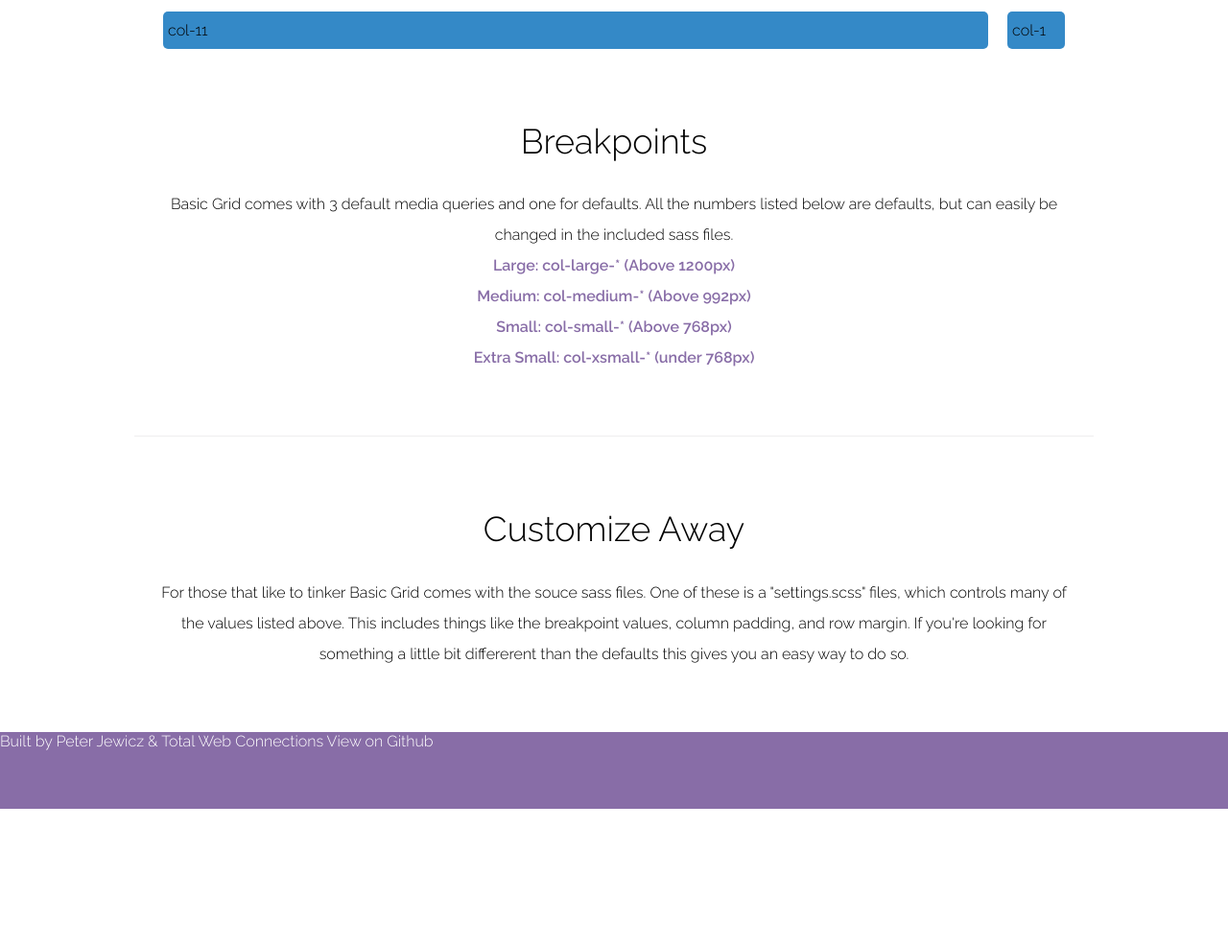
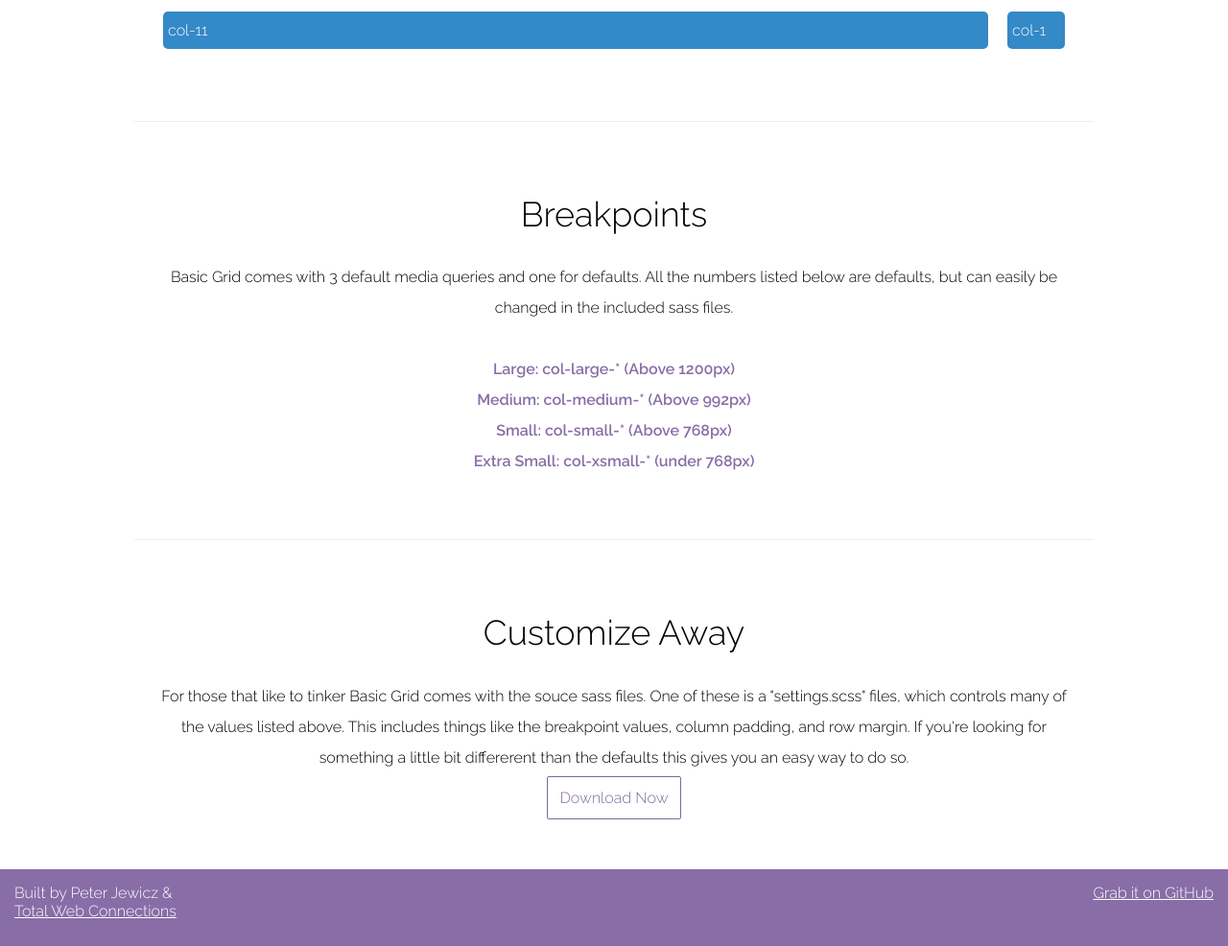
Before and after one commit to peterjewicz/basicGrid, a website: page example/index.html in a window 1280 px wide. Shown: the part 3040-4026 px from the top of the page at 96% size. Before the commit the page ends 3883 px from the top, so only its background shows below. Drawn offline with Linux system fonts and the light colour scheme.

Commit message:
finish up base site

```diff
--- a/example/css/main.css
+++ b/example/css/main.css
@@ -21,7 +21,9 @@ h3{font-size: 1.25rem;}
 .hero div{text-align: center;}
 .downloadButton{color:white; underline: none; text-decoration: none;
 border: 1px solid; padding: 12px; border-radius: 2px; transition: all .3s;}
-.downloadButton:hover{text-decoration: none; background-color: #3489c7; border-color: #317aaf;}
+.downloadButton2{border-color: #80669d; color:#80669d}
+.downloadButton:hover{text-decoration: none; background-color: #3489c8; border-color: #317aaf;}
+.downloadButton2:hover{color:black}
 .scrollWrapper{position: absolute; bottom: 20px; left:0;
 right:0;
 margin-left:auto;
@@ -36,12 +38,11 @@ margin-right:auto;}
 .mainContent{margin-top: 65px;}
 .featuresRow{border-top: 1px solid #efeeef; padding-top: 65px;}
 .rowDemo{border-top: 1px solid #efeeef; padding-top: 65px;}
-.rowDemo .col{ padding: 0 10px 0 10px; margin: 10px 0 10px 0;}
+.rowDemo .col{ padding: 0 10px 0 10px; margin: 10px 0 10px 0; color:white;}
 .rowDemo .col .content{background-color:#3489c7; padding: 10px 0 10px 5px; text-align: left;
 border-radius: 5px;
 }
 .breakpointText{color: #886da7; font-weight: 600;}
-
 
 .footer{height: 10vh; width: 100%;
     color:white;
@@ -50,6 +51,10 @@ border-radius: 5px;
 
 }
 
+.footer .column{padding: 15px 15px 0 15px;}
+.footer a{color:white;}
+.github a{float:right;}
+
 
 @keyframes blink {
     0%   {opacity: 1;}
--- a/example/index.html
+++ b/example/index.html
@@ -15,7 +15,7 @@
 				<h2>The World's Simplest Responsive CSS Grid</h2>
 			</div>
 			<div>
-				<a class="downloadButton" href="#"> Download Now</a>
+				<a class="downloadButton" href="https://github.com/peterjewicz/basicGrid"> Download Now</a>
 			</div>
 			<div class="scrollWrapper">
 				<div class="scrollText">Scroll</div>
@@ -164,11 +164,11 @@
 				<div class="content">col-1</div>
 			</div>
 		</div>
-		<div class="row mainContent">
+		<div class="row mainContent featuresRow">
 			<h2>Breakpoints</h2>
 			<p>Basic Grid comes with 3 default media queries and one for defaults. All the numbers listed below are defaults,
 				but can easily be changed in the included sass files.
-				</br>
+				</br></br>
 				<span class="breakpointText">Large: col-large-* (Above 1200px)</span>
 				</br>
 				<span class="breakpointText">Medium: col-medium-* (Above 992px)</span>
@@ -187,10 +187,17 @@
 				looking for something a little bit differerent than the defaults this gives you an easy way to
 				do so.
 			</p>
+			<a class="marginTop downloadButton downloadButton2" href="https://github.com/peterjewicz/basicGrid"> Download Now</a>
 		</div>
 		<div class="footer marginTop">
-			Built by Peter Jewicz & Total Web Connections
-			View on Github
+			<div class="column-xsmall-6 column">
+				Built by Peter Jewicz &</br> <a href="http://www.totalwebconnections.com" target="_blank">Total Web Connections</a>
+			</div>
+			<div class="column-xsmall-6 column github">
+				<div>
+					<a href="https://github.com/peterjewicz/basicGrid">Grab it on GitHub</a>
+				</div>
+			</div>
 		</div>
 	</body>
 </html>
```
Also changed, not shown: 1 other file.
